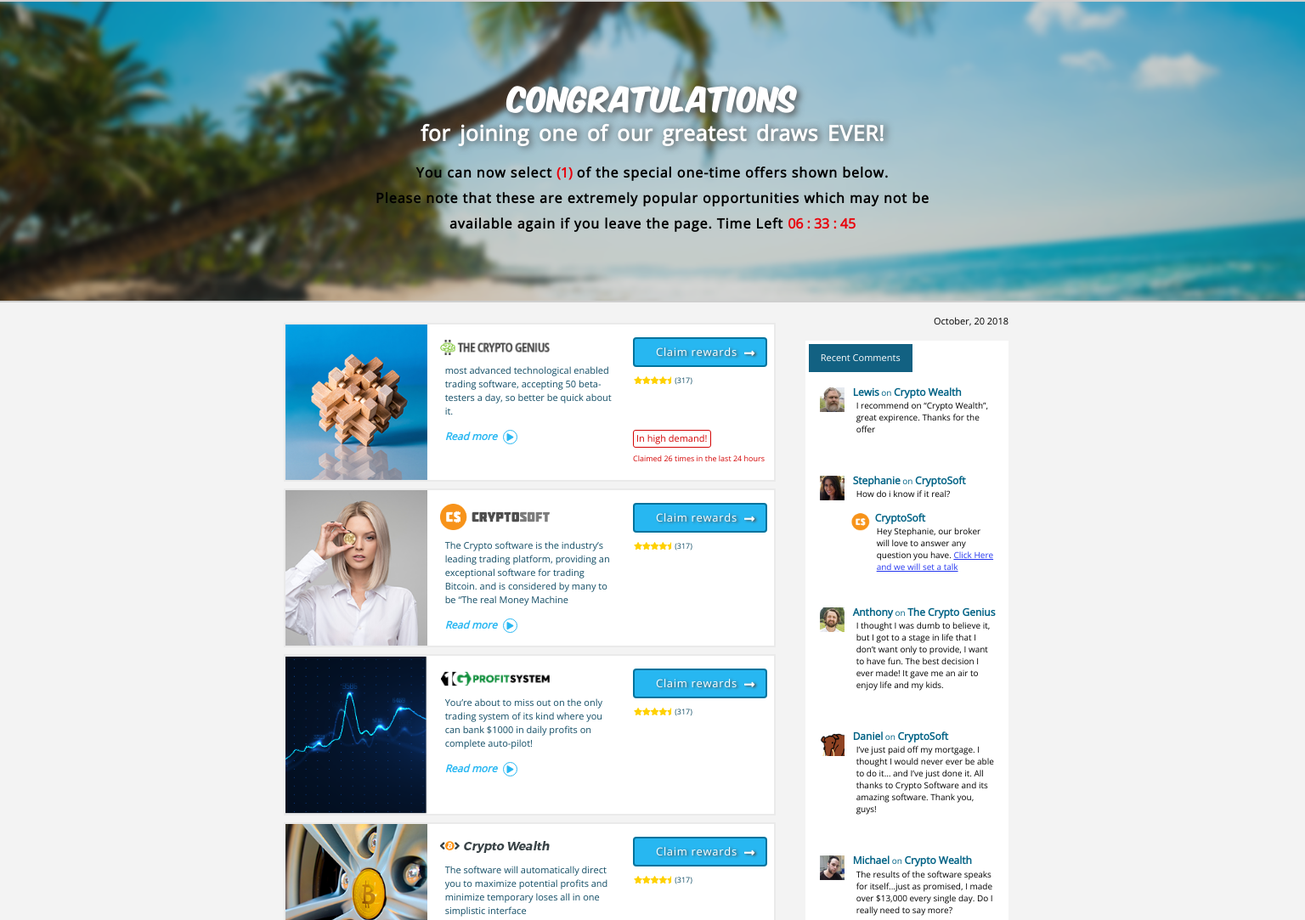
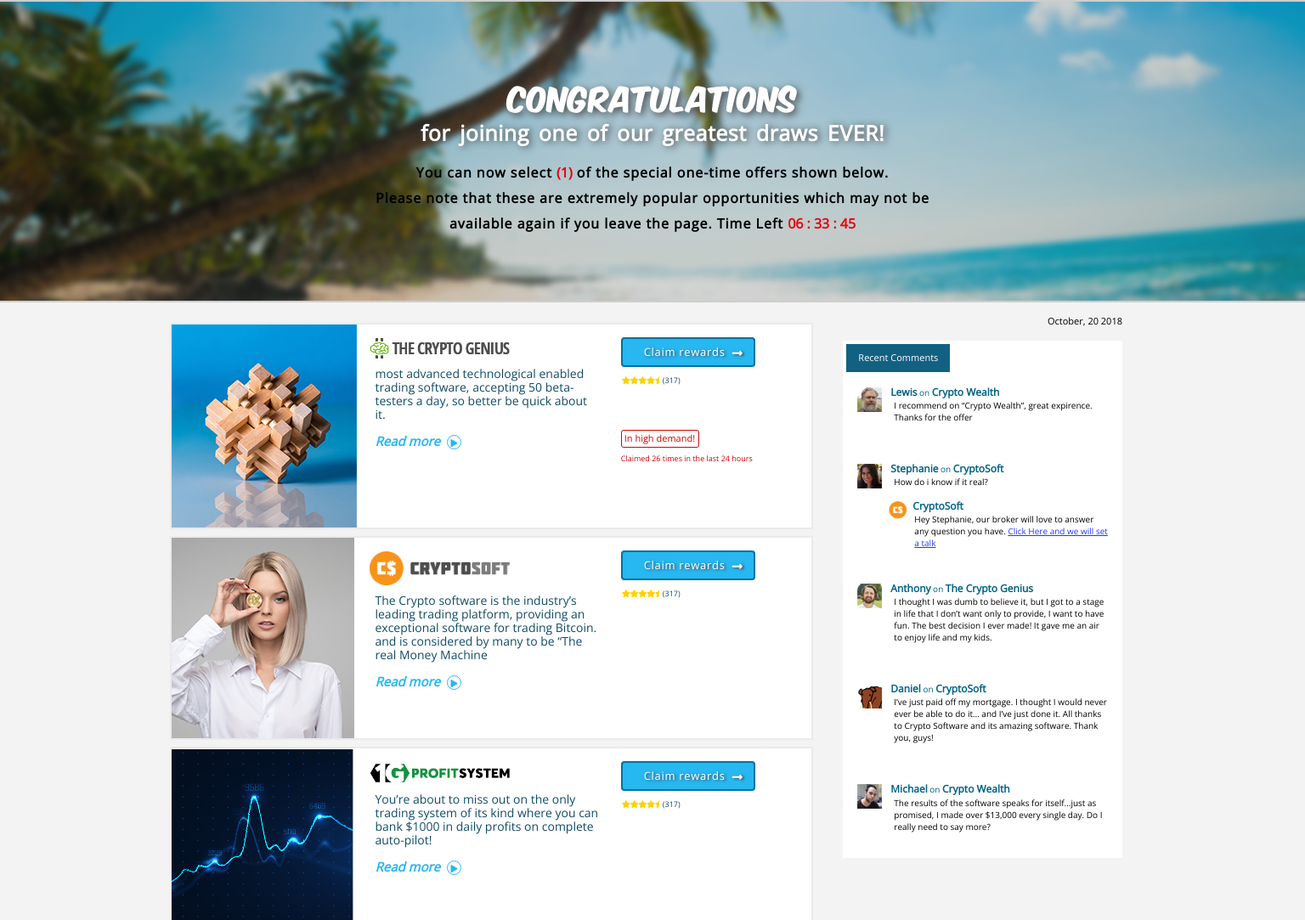
Before and after one commit to nancyhenry89/cfd, a plain HTML site: page index.html in a window 1536 px wide. Shown: the top 1083 px of the page at 85% size. Drawn offline with nearby package versions, Linux system fonts and the light colour scheme; a web font is replaced by a local one.

Commit message:
Some big screen

```diff
--- a/assets/css/styles.css
+++ b/assets/css/styles.css
@@ -45,7 +45,6 @@ header p span{color:#e9000b;letter-spacing:0}
 .title .text{float:left}
 .container-fluid.content>.container{max-width:100%}
 .more i:before{font-size:9px}
-.more i{border:1px solid;border-radius:50%;height:17px;width:17px;text-align:center;line-height:13px;margin-left:4px}
 .offer-info button{width:158px;background:#27b7f1;border: 2px solid #00739d;color:#fff;margin-top:15px;text-shadow:2px 1px 3px #4a4a4a;font-size:13px;text-align:left;padding-left:25px;letter-spacing:.7px;height:35px;transition:all .5s ease;position:relative;max-width:100%;}
 .review i{font-size:9px;color:#ffd100;margin-left:-4px}
 .review{margin-top:4px;margin-left:5px}
@@ -109,8 +108,16 @@ button.primary-btn.btn.recent:after{content:"";height:2px;width:calc(100vw - 60p
 header{height:177px;margin-bottom:177px}
 }
 @media screen and (min-width: 1400px) {
+    .more {
+    font-size: 15px;
+}
+    .title .logo{width:165px}
+    .content{
+    max-width: 1136px;
+}
     header{height:356px}
     h1{margin-top: 94px;font-size:35px;}
     h3{font-size:25px}
     header p{font-size:16px;width:700px;line-height: 30px;}
+    p.desc{font-size:14px}
 }
```
